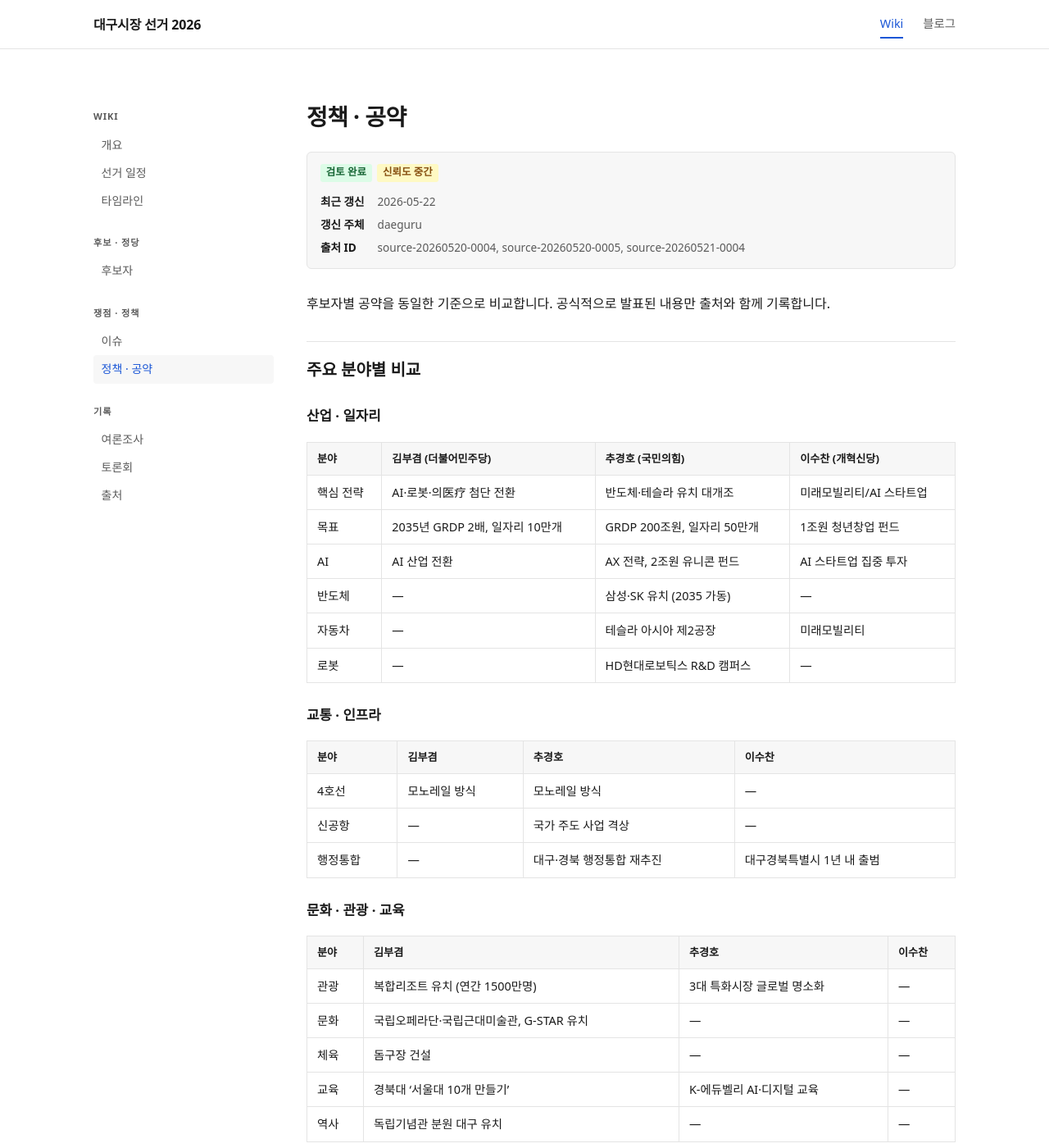
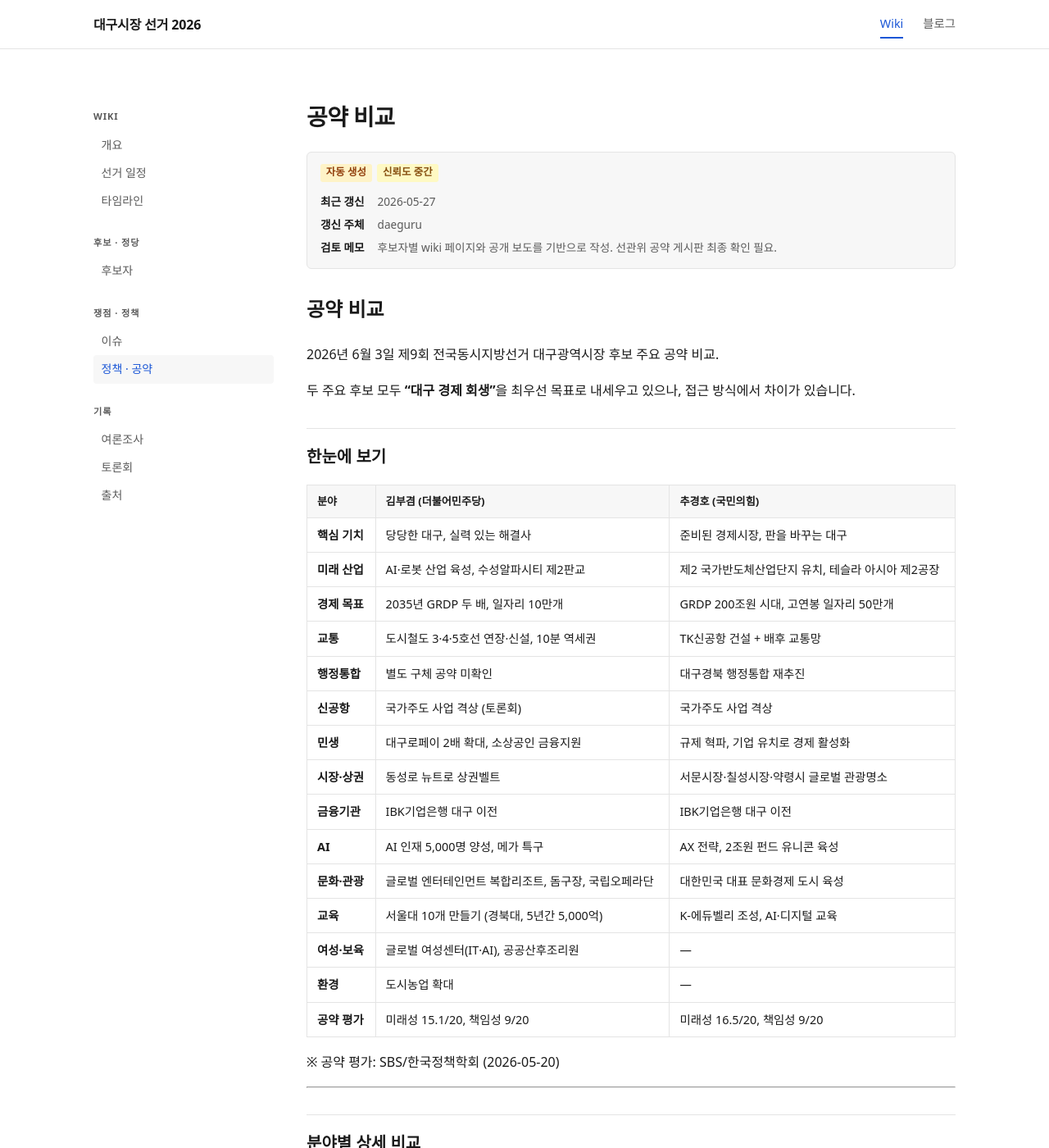
Before and after one commit to Daegu-Agent-Crew/election2663-archive-public, a Jekyll site: the page built from wiki/policies/index.md, in a window 1280 px wide and 1400 px high. Shown: the whole window at 82% size. Built offline with Jekyll 4.4.1, drawn with Linux system fonts in a browser that asks for light colours; some of the changed text lies outside the part shown.

Commit message:
wiki 동기화: 공약 비교·여론조사 추이·후보 확정 반영

```diff
--- a/wiki/index.md
+++ b/wiki/index.md
@@ -1,48 +1,55 @@
 ---
-title: Wiki 개요
+title: 2026 대구광역시장 선거 위키
 type: index
-status: reviewed
+status: auto_generated
 election: daegu-mayor-2026
-last_updated: 2026-05-24T09:10:00+09:00
-updated_by: daeguru
-source_ids: []
+last_updated: 2026-05-27T10:00:00+09:00
+updated_by: agent
+source_ids:
+  - source-20260505-0012
+  - source-20260505-0013
 confidence: high
-review_notes:
-permalink: /wiki/
+review_notes: 선거 일정은 Tier 1 공식 확인. 후보자 정보는 Tier 3 기반으로 추가 확인 필요.
 ---
 
-이 wiki는 2026년 6월 3일 대구광역시장 선거와 관련된 공개 정보를 출처와 함께 정리합니다.
+# 2026 대구광역시장 선거
 
-모든 문서는 사실·주장·분석을 구분하고, 출처 없는 단정문을 쓰지 않는 원칙을 따릅니다.
+제9회 전국동시지방선거 — 2026년 6월 3일 실시
 
-## 문서 목록
+## 한눈에 보기
 
-| 분류 | 페이지 | 설명 |
-| --- | --- | --- |
-| 일정 | [선거 일정](/wiki/election-calendar) | 후보 등록, 선거운동, 투표일 등 공식 일정 |
-| 일정 | [타임라인](/wiki/timeline) | 날짜별 주요 사건 |
-| 후보 | [후보자](/wiki/candidates/) | 등록 후보자별 경력, 공약, 발언 |
-| 쟁점 | [이슈](/wiki/issues/) | 교통, 주거, 청년, TK신공항 등 선거 쟁점 |
-| 정책 | [정책 · 공약](/wiki/policies/) | 후보별 공약 및 정책 |
-| 기록 | [여론조사](/wiki/polls/) | 여론조사 결과 목록 |
-| 기록 | [토론회](/wiki/debates/) | 토론회 일정 및 주요 발언 |
-| 출처 | [출처 목록](/wiki/sources/) | 수집된 출처 메타데이터 |
+- **선거**: 제9회 전국동시지방선거 대구광역시장
+- **선거일**: 2026년 6월 3일(수) 06:00~18:00
+- **사전투표**: 2026년 5월 29일(금)~30일(토) 06:00~18:00
+- **후보자 등록**: 2026년 5월 14일~15일
+- **선거기간 개시**: 2026년 5월 21일
 
-## 문서 상태 안내
+## 공식 후보자 현황 (2026-05-14 등록 마감)
 
-각 wiki 문서는 검토 상태를 표시합니다.
+| 후보 | 정당 | 상태 | 출처 |
+| --- | --- | --- | --- |
+| [김부겸](/wiki/candidates/kim-bu-gyeom.md) | 더불어민주당 | 등록 완료 (2026-05-14) | Tier 3 복수 보도 |
+| [추경호](/wiki/candidates/chu-gyeong-ho.md) | 국민의힘 | 등록 완료 (2026-05-14) | Tier 3 복수 보도 |
+| [이수찬](/wiki/candidates/lee-su-chan.md) | 개혁신당 | 등록 완료 (2026-05-14) | Tier 3 복수 보도 |
 
-- **초안**: 사람이 작성 중이거나 내용이 부족한 상태
-- **자동 생성**: 에이전트가 자동으로 작성했으며 아직 사람 검토 전
-- **검토 필요**: 공개 전 확인이 필요한 상태
-- **검토 완료**: 출처 검증을 통과한 상태
-- **보관됨**: 현행 정보에서 제외된 과거 문서
+※ 2026-05-14~15 후보자 등록 신청 마감. 3명 확정. 선관위 Tier 1 공식 명부 최종 확인 권장.
 
-## 원칙
+## 주요 문서
 
-- 비당파적으로 씁니다.
-- 사실, 주장, 분석을 구분합니다.
-- 모든 사실 문장에는 출처를 연결합니다.
-- 출처 없는 내용은 `검증 필요`로 표시합니다.
-- 기사 전문, 유료 콘텐츠, 저작권 불명 이미지를 복제하지 않습니다.
-- 일반 시민의 개인정보를 공개하지 않습니다.
+- [선거 일정](/wiki/election-calendar.md)
+- [여론조사 목록](/wiki/polls/)
+- [여론조사 추이](/wiki/polls/trends.md)
+- [후보자 목록](/wiki/candidates/)
+- [공약 비교](/wiki/policies/)
+
+## 최근 수집 현황
+
+- 등록 출처: 17건 (Tier 1: 6건, Tier 3: 11건)
+- 추출 Claim: 15건
+- 마지막 수집: 2026-05-05
+
+## 미확인 사항
+
+- 선관위 Tier 1 공식 후보자 명부 (등록 확정 최종 확인)
+- 후보별 전체 공약집 (선관위 공약 게시판)
+- 추가 여론조사 등록 정보 (nesdc 상세 페이지)
--- a/wiki/policies/index.md
+++ b/wiki/policies/index.md
@@ -1,64 +1,128 @@
 ---
-title: 정책 · 공약
-type: index
-status: reviewed
+title: 공약 비교
+type: policy_comparison
+status: auto_generated
 election: daegu-mayor-2026
-last_updated: 2026-05-22T09:00:00+09:00
+last_updated: 2026-05-27T10:00:00+09:00
 updated_by: daeguru
-source_ids:
-  - source-20260520-0004
-  - source-20260520-0005
-  - source-20260521-0004
 confidence: medium
-permalink: /wiki/policies/
+review_notes: 후보자별 wiki 페이지와 공개 보도를 기반으로 작성. 선관위 공약 게시판 최종 확인 필요.
 ---
 
-후보자별 공약을 동일한 기준으로 비교합니다. 공식적으로 발표된 내용만 출처와 함께 기록합니다.
+# 공약 비교
 
-## 주요 분야별 비교
+2026년 6월 3일 제9회 전국동시지방선거 대구광역시장 후보 주요 공약 비교.
 
-### 산업 · 일자리
+두 주요 후보 모두 **"대구 경제 회생"**을 최우선 목표로 내세우고 있으나, 접근 방식에서 차이가 있습니다.
 
-| 분야 | 김부겸 (더불어민주당) | 추경호 (국민의힘) | 이수찬 (개혁신당) |
-| --- | --- | --- | --- |
-| 핵심 전략 | AI·로봇·의医疗 첨단 전환 | 반도체·테슬라 유치 대개조 | 미래모빌리티/AI 스타트업 |
-| 목표 | 2035년 GRDP 2배, 일자리 10만개 | GRDP 200조원, 일자리 50만개 | 1조원 청년창업 펀드 |
-| AI | AI 산업 전환 | AX 전략, 2조원 유니콘 펀드 | AI 스타트업 집중 투자 |
-| 반도체 | — | 삼성·SK 유치 (2035 가동) | — |
-| 자동차 | — | 테슬라 아시아 제2공장 | 미래모빌리티 |
-| 로봇 | — | HD현대로보틱스 R&D 캠퍼스 | — |
+## 한눈에 보기
 
-### 교통 · 인프라
+| 분야 | 김부겸 (더불어민주당) | 추경호 (국민의힘) |
+| --- | --- | --- |
+| **핵심 기치** | 당당한 대구, 실력 있는 해결사 | 준비된 경제시장, 판을 바꾸는 대구 |
+| **미래 산업** | AI·로봇 산업 육성, 수성알파시티 제2판교 | 제2 국가반도체산업단지 유치, 테슬라 아시아 제2공장 |
+| **경제 목표** | 2035년 GRDP 두 배, 일자리 10만개 | GRDP 200조원 시대, 고연봉 일자리 50만개 |
+| **교통** | 도시철도 3·4·5호선 연장·신설, 10분 역세권 | TK신공항 건설 + 배후 교통망 |
+| **행정통합** | 별도 구체 공약 미확인 | 대구경북 행정통합 재추진 |
+| **신공항** | 국가주도 사업 격상 (토론회) | 국가주도 사업 격상 |
+| **민생** | 대구로페이 2배 확대, 소상공인 금융지원 | 규제 혁파, 기업 유치로 경제 활성화 |
+| **시장·상권** | 동성로 뉴트로 상권벨트 | 서문시장·칠성시장·약령시 글로벌 관광명소 |
+| **금융기관** | IBK기업은행 대구 이전 | IBK기업은행 대구 이전 |
+| **AI** | AI 인재 5,000명 양성, 메가 특구 | AX 전략, 2조원 펀드 유니콘 육성 |
+| **문화·관광** | 글로벌 엔터테인먼트 복합리조트, 돔구장, 국립오페라단 | 대한민국 대표 문화경제 도시 육성 |
+| **교육** | 서울대 10개 만들기 (경북대, 5년간 5,000억) | K-에듀벨리 조성, AI·디지털 교육 |
+| **여성·보육** | 글로벌 여성센터(IT·AI), 공공산후조리원 | — |
+| **환경** | 도시농업 확대 | — |
+| **공약 평가** | 미래성 15.1/20, 책임성 9/20 | 미래성 16.5/20, 책임성 9/20 |
 
-| 분야 | 김부겸 | 추경호 | 이수찬 |
-| --- | --- | --- | --- |
-| 4호선 | 모노레일 방식 | 모노레일 방식 | — |
-| 신공항 | — | 국가 주도 사업 격상 | — |
-| 행정통합 | — | 대구·경북 행정통합 재추진 | 대구경북특별시 1년 내 출범 |
+※ 공약 평가: SBS/한국정책학회 (2026-05-20)
 
-### 문화 · 관광 · 교육
+---
 
-| 분야 | 김부겸 | 추경호 | 이수찬 |
-| --- | --- | --- | --- |
-| 관광 | 복합리조트 유치 (연간 1500만명) | 3대 특화시장 글로벌 명소화 | — |
-| 문화 | 국립오페라단·국립근대미술관, G-STAR 유치 | — | — |
-| 체육 | 돔구장 건설 | — | — |
-| 교육 | 경북대 '서울대 10개 만들기' | K-에듀벨리 AI·디지털 교육 | — |
-| 역사 | 독립기념관 분원 대구 유치 | — | — |
+## 분야별 상세 비교
 
-### 민생 · 복지
+### 1. 미래 산업
 
-| 분야 | 김부겸 | 추경호 | 이수찬 |
-| --- | --- | --- | --- |
-| 상권 | 대구로페이 2배, 동성로 재생 | 전통시장 현대화 | — |
-| 여성·보육 | 글로벌 여성 센터, 공공산후조리원 | — | — |
-| 기후 | — | — | 기후공약 정책 협약 |
+**김부겸 — AI·로봇 산업 전환**
+- 수성알파시티를 '제2의 판교'로 육성
+- AI·로봇·의료 첨단 산업 전환
+- 기존 주력 산업(기계·금속·섬유) 구조 고도화 병행
+- 2035년까지 1인당 GRDP 전국 평균 달성
+- HD현대로보틱스 R&D 캠퍼스 유치 (추경호와 공통)
 
-## 공약 평가 (SBS/한국정책학회, 2026-05-20)
+**추경호 — 반도체 거점화 + 대기업 유치**
+- 제2 국가반도체산업단지 유치 (2035년 가동 목표)
+- 삼성전자·SK하이닉스 반도체 공장 유치
+- 테슬라 아시아 제2공장 유치 (생산유발 50조원)
+- 전통 주력 산업에 AI 접목 'AX 전략'
+- 2조원 규모 펀드로 유니콘 육성
 
-| 후보 | 미래성 (/20) | 책임성 (/20) |
-| --- | --- | --- |
-| 김부겸 | 15.1 | 9 |
-| 추경호 | 16.5 | 9 |
+> **차별 포인트**: 김부겸은 AI·로봇 내실 강조, 추경호는 반도체·대기업 유치 등 거시적 규모 강조
 
-> 공약은 후보 측 주장(candidate_claim)으로, 실현 가능성은 독립 검증이 필요합니다.
+### 2. 교통
+
+**김부겸 — 도시철도 중심**
+- 도시철도 3·4·5호선 연장 및 신설
+- 10분 역세권 도시 재편
+- 엑스코선(4호선) 모노레일 방식 (기존안 재검토 가능)
+
+**추경호 — TK신공항 중심 광역망**
+- TK신공항 성공적 건설
+- 배후 경제권 교통망 구축
+- 신공항을 광역 경제권 핵심 인프라로 활용
+- 엑스코선(4호선) 모노레일 방식 (공통)
+
+### 3. 행정통합
+
+**김부겸**: 토론회에서 행정통합 언급하였으나 구체적 공약 별도 확인 필요
+
+**추경호**: 대구경북 행정통합 재추진을 공식 공약으로 제시. 특별법 제정이 전제
+
+**이수찬 (개혁신당)**: 대구경북특별시 1년 내 출범
+
+### 4. 민생·복지
+
+**김부겸**
+- 대구로페이 발행 규모 2배 확대 (3,000억→6,000억)
+- 소상공인 금융지원 2배
+- 사회보험료 완화
+
+**추경호**
+- 규제 혁파로 기업 유치
+- 노후 산단 구조 고도화
+- 시장 직속 투자유치단 가동
+
+### 5. 문화·관광·체육
+
+**김부겸**
+- 글로벌 엔터테인먼트 복합리조트 (연간 1,500만명 관광객)
+- 돔구장 건설
+- 국립오페라단 유치, 국립근대미술관 건립, G-STAR 유치
+- 독립기념관 분원 대구 유치
+
+**추경호**
+- 문화경제 도시 육성
+- 서문시장·칠성시장·약령시 3대 특화시장 글로벌 관광명소
+- 서문시장 시설 현대화, 대형 주차장 건설
+
+---
+
+## 공통 공약
+
+- TK신공항 국가주도 사업 격상
+- IBK기업은행 대구 이전 유치
+- 엑스코선(4호선) 모노레일 추진
+- AI·미래 산업 육성
+
+## 유권자 체크 포인트
+
+- 각 공약의 **재원 조달 방안** 구체성
+- 중앙정부 협력이 필요한 공약(반도체단지, 행정통합, 신공항)의 **실현 경로**
+- 지자체 재원 범위 내 공약(대구로페이 등)의 **재정 지속가능성**
+- 선관위 공약 게시판 최종 확인 권장
+
+## 출처
+
+- 후보자별 wiki: [김부겸](/wiki/candidates/kim-bu-gyeom.md), [추경호](/wiki/candidates/chu-gyeong-ho.md), [이수찬](/wiki/candidates/lee-su-chan.md)
+- 공약 비교 보도: monheca.com, news1.kr, etoday.co.kr
+- 공약 평가: SBS/한국정책학회 (2026-05-20)
```
Also changed, not shown: wiki/polls/trends.md (added, +77 -0 lines).
